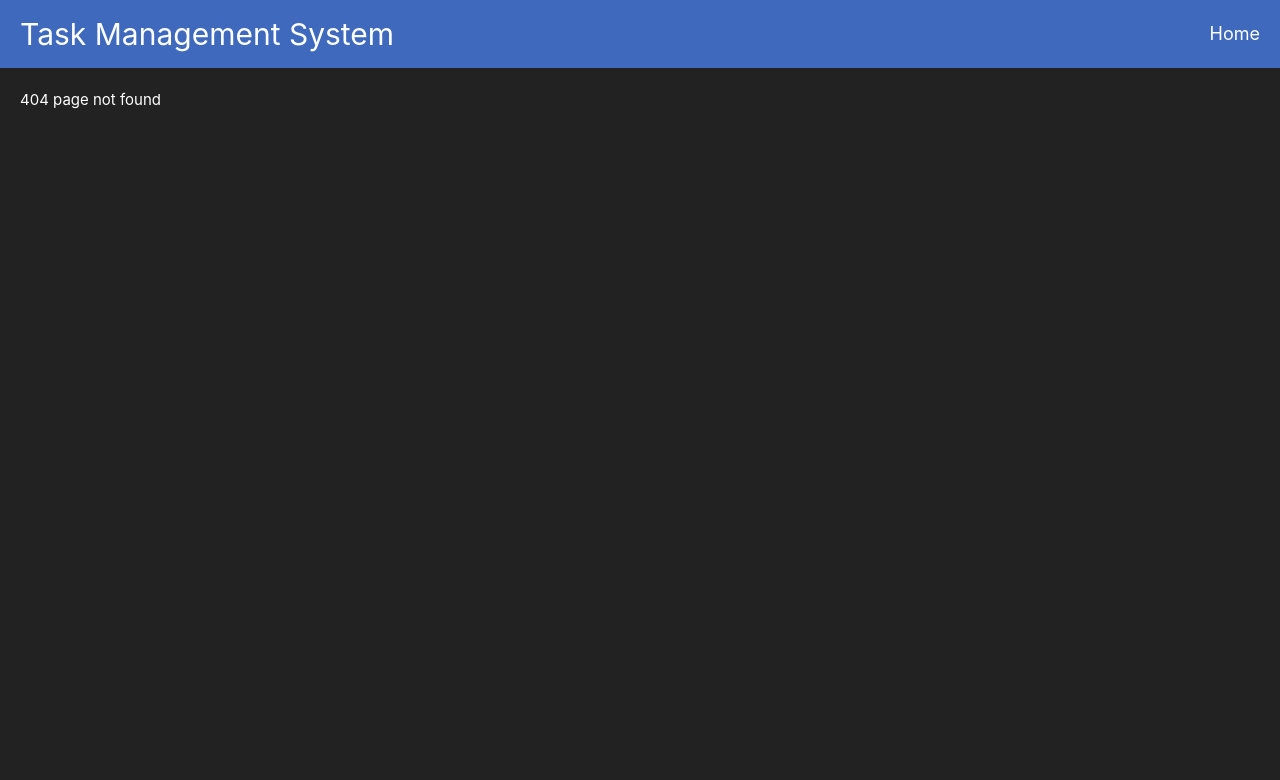
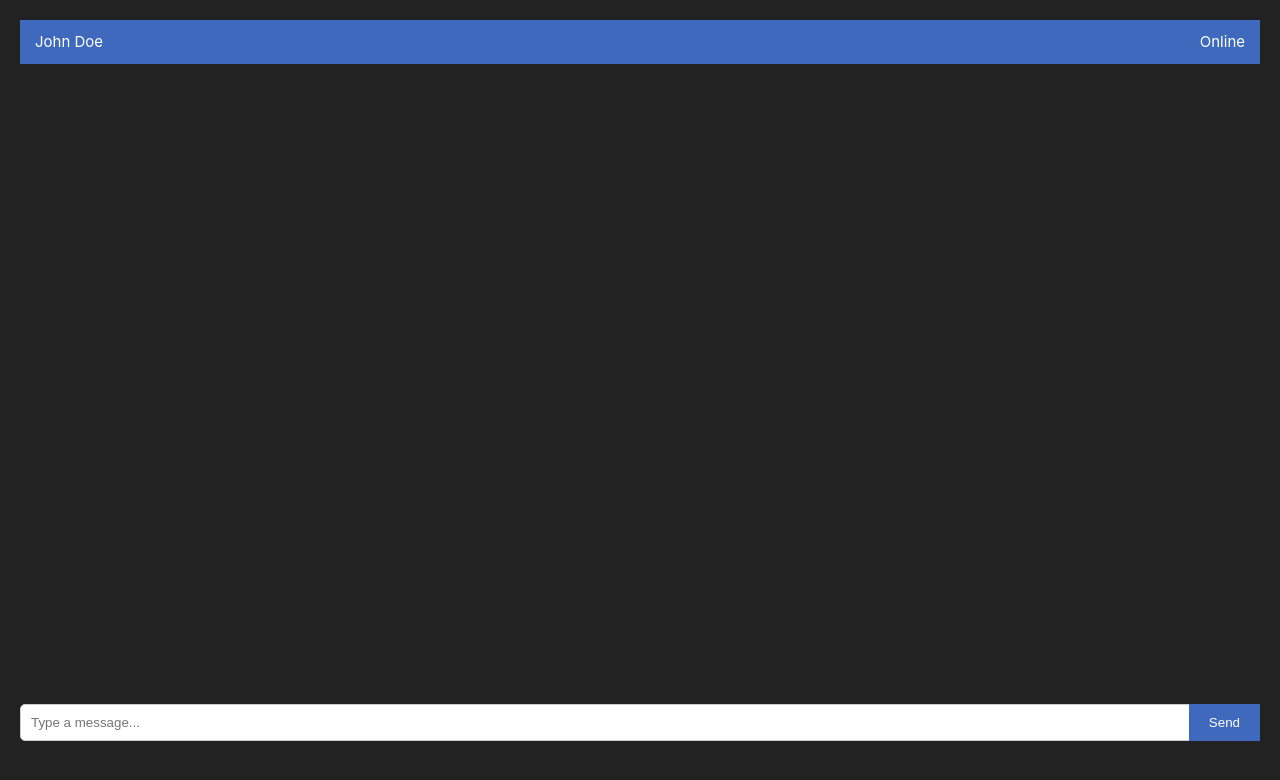
Before and after one commit to barquin123/VueTaskManagement, a Vue app: page /chat/1 in a window 1280 px wide. Before the commit this address had no page. Shown: the top 780 px of the page. Built offline with nearby package versions, Linux system fonts and the light colour scheme.

Commit message:
added chat first commit

```diff
--- a/src/App.vue
+++ b/src/App.vue
@@ -1,19 +1,19 @@
 <script setup>
 import { RouterLink, RouterView, useRoute } from 'vue-router'
 import navigationElem from '@/components/header/nav.vue'
+import { computed } from 'vue';
 
 const route = useRoute();
 
-const userData = {
-  name: 'John Doe',
-  userStatus: 'member'
-}
-
-const hideHeader = ['/login', '/login/'];
+const hideHeader = computed(() => {
+  return route.path === '/login' ||
+         route.path === '/login/' ||
+         route.path.startsWith('/chat')
+})
 </script>
 
 <template>
-  <header v-if = "!hideHeader.includes(route.path)">
+  <header v-if="!hideHeader">
     <navigationElem />
   </header>
 
--- /dev/null
+++ b/src/components/chat/chatBox.vue
@@ -0,0 +1,77 @@
+<script setup>
+defineProps({
+    youMsg: String,
+    otherMsg: String,
+    youName: String,
+    otherName: String,
+    youimg: String,
+    otherimg: String,
+})
+</script>
+
+<template>
+  <div class="chatContainer">
+    <div class="chatBox">
+      <!-- You Message Container -->
+      <div class="you" v-if="youMsg">
+        <div class="youMsgContainer">
+          <div class="youmMsg">
+            {{ youMsg }}
+          </div>
+          <div class="youProfile">
+            <img :src="youimg || 'https://www.w3schools.com/howto/img_avatar.png'" alt="Avatar" class="avatar" v-if="youMsg">
+            <div class="youName">{{ youName }}</div>
+          </div>
+        </div>
+      </div>
+
+      <!-- Other Message Container -->
+      <div class="other" v-if="otherMsg">
+        <div class="otherMsgContainer">
+          <div class="otherProfile">
+            <img :src="otherimg || 'https://www.w3schools.com/howto/img_avatar.png'" alt="Avatar" class="avatar" v-if="otherMsg">
+            <div class="otherName">{{ otherName }}</div>
+          </div>
+          <div class="otherMsg">
+            {{ otherMsg }}
+          </div>
+        </div>
+      </div>
+    </div>
+  </div>
+</template>
+
+<style scoped>
+.chatBox {
+  height: 80vh;
+  display: flex;
+  flex-direction: column-reverse;
+}
+
+.youMsgContainer, .otherMsgContainer {
+  display: flex;
+  align-items: center;
+  padding: 15px;
+  justify-content: end;
+}
+
+.youProfile {
+  margin-left: 25px;
+  text-align: center;
+}
+
+.otherProfile {
+  margin-right: 25px;
+  text-align: center;
+}
+
+img {
+  width: 50px;
+  height: 50px;
+  border-radius: 50%;
+}
+
+.otherMsgContainer {
+  justify-content: start;
+}
+</style>
--- /dev/null
+++ b/src/components/chat/index.vue
@@ -0,0 +1,52 @@
+<script setup>
+import { ref, onMounted, watch } from 'vue';
+import chatBox from '@/components/chat/chatBox.vue';
+</script>
+
+<template>
+    <div class="othersName">
+        <div class="otherName">John Doe</div>
+        <div class="otherStatus">Online</div>
+    </div>
+    <chatBox />
+    <div class="chantInputs">
+            <form>
+                <input type="text" placeholder="Type a message..." class="chatInput" v-model="message" @keyup.enter="sendMessage">
+                <button type="submit" class="sendBtn">Send</button>
+            </form>
+        </div>
+</template>
+
+<style scoped>
+.othersName{
+    display: flex;
+    justify-content: space-between;
+    align-items: center;
+    padding: 10px 15px;
+    background: #3e69bc;
+}
+.chantInputs{
+    position: relative;
+}
+.chatContainer{
+    width: 100%;
+}
+.sendBtn{
+    position: absolute;
+    right: 0;
+    top: 0;
+    padding: 11px 20px;
+    background-color: #3e69bc;
+    color: white;
+    border: none;
+    cursor: pointer;
+}
+.chatInput{
+    width: 100%;
+    padding: 10px;
+    border-radius: 5px;
+    border: 1px solid #ccc;
+    margin-bottom: 10px;
+    outline: none;
+}
+</style>
--- a/src/router/index.js
+++ b/src/router/index.js
@@ -130,6 +130,40 @@ const router = createRouter({
       }
     },
     {
+      path: '/chat/:id',
+      name: 'chat',
+      // route level code-splitting
+      // this generates a separate chunk (About.[hash].js) for this route
+      // which is lazy-loaded when the route is visited.
+      component: () => import('../views/chat.vue'),
+      // beforeEnter: (to, from, next ) => {
+      //   const AuthStore = useAuthStore();
+      //   if (AuthStore.loggedIn) {
+      //     next();
+      //   } else {
+      //     // If not logged in, redirect to login page
+      //     next('/login');
+      //   }
+      // }
+    },
+    {
+      path: '/chat',
+      name: 'messages',
+      // route level code-splitting
+      // this generates a separate chunk (About.[hash].js) for this route
+      // which is lazy-loaded when the route is visited.
+      component: () => import('../views/messages.vue'),
+      // beforeEnter: (to, from, next ) => {
+      //   const AuthStore = useAuthStore();
+      //   if (AuthStore.loggedIn) {
+      //     next();
+      //   } else {
+      //     // If not logged in, redirect to login page
+      //     next('/login');
+      //   }
+      // }
+    },
+    {
       path: '/:pathMatch(.*)*',  // Matches any path that doesn't exist in the routes
       name: 'NotFound',
       component: NotFound,  // The 404 page component
--- a/src/stores/authStore.js
+++ b/src/stores/authStore.js
@@ -21,8 +21,8 @@ export const useAuthStore = defineStore("auth", () => {
     loading.value = true;
     error.value = null;
     try {
-      const response = await axios.post('https://projectapis-o9v7.onrender.com/api/auth/register', credentials);
-      // const response = await axios.post('https://projectapis-o9v7.onrender.com/api/auth/register', credentials);
+      const response = await axios.post('http://localhost:5000/api/auth/register', credentials);
+      // const response = await axios.post('http://localhost:5000/api/auth/register', credentials);
       user.value = response.data;
     } catch (error) {
       if (error.response && error.response.status === 400){
@@ -39,8 +39,8 @@ export const useAuthStore = defineStore("auth", () => {
     loading.value = true;
     error.value = null;
     try {
-      const response = await axios.post('https://projectapis-o9v7.onrender.com/api/auth/login', credentials);
-      // const response = await axios.post('https://projectapis-o9v7.onrender.com/api/auth/login', credentials);
+      const response = await axios.post('http://localhost:5000/api/auth/login', credentials);
+      // const response = await axios.post('http://localhost:5000/api/auth/login', credentials);
       localStorage.setItem('authUserData', JSON.stringify(response.data));
       user.value = JSON.parse(localStorage.getItem('authUserData'));
       localStorage.setItem('loggedIn', JSON.stringify(true));
--- a/src/stores/taskStore.js
+++ b/src/stores/taskStore.js
@@ -12,7 +12,7 @@ export const useTaskStore = defineStore("task", () => {
   const AuthStore = useAuthStore();
   const { user } = AuthStore;
 
-  const socket = ref(io('https://projectapis-o9v7.onrender.com'))
+  const socket = ref(io('http://localhost:5000'))
 
   const noTask = computed(() => tasks.value.length === 0);
 
@@ -21,7 +21,7 @@ export const useTaskStore = defineStore("task", () => {
     Taskloading.value = true;
     error.value = null;
     try {
-        const response = await axios.get('https://projectapis-o9v7.onrender.com/api/tasks')
+        const response = await axios.get('http://localhost:5000')
         // const response = await axios.get('https://projectapis-o9v7.onrender.com/api/tasks')
         tasks.value = response.data;
         tasks.value.sort((a, b) => new Date(b.createdAt) - new Date(a.createdAt));
@@ -39,7 +39,7 @@ export const useTaskStore = defineStore("task", () => {
     error.value = null;
     try {
         const taskWithAsignee = {...newTask, assignedBy: user._id};
-        const response = await axios.post('https://projectapis-o9v7.onrender.com/api/tasks', taskWithAsignee);
+        const response = await axios.post('http://localhost:5000/api/tasks', taskWithAsignee);
         // const response = await axios.post('https://projectapis-o9v7.onrender.com/api/tasks', taskWithAsignee);
         tasks.value.push(response.data);
         taskAdded.value = true;
@@ -55,7 +55,7 @@ export const useTaskStore = defineStore("task", () => {
     Taskloading.value = true;
     error.value = null;
     try {
-      const response = await axios.get(`https://projectapis-o9v7.onrender.com/api/tasks/${id}`);
+      const response = await axios.get(`http://localhost:5000/api/tasks/${id}`);
       // const response = await axios.get(`https://projectapis-o9v7.onrender.com/api/tasks/${id}`);
       return response.data;
     } catch (err) {
@@ -70,7 +70,7 @@ export const useTaskStore = defineStore("task", () => {
     Taskloading.value = true;
     error.value = null;
     try{
-        const response = await axios.put(`https://projectapis-o9v7.onrender.com/api/tasks/${id}`, updateTask)
+        const response = await axios.put(`http://localhost:5000/api/tasks/${id}`, updateTask)
         // const response = await axios.put(`https://projectapis-o9v7.onrender.com/api/tasks/${id}`, updateTask)
         const index = tasks.value.findIndex(task => task._id === id);
         if (index !== -1){
@@ -88,7 +88,7 @@ export const useTaskStore = defineStore("task", () => {
     Taskloading.value = true;
     error.value = null;
     try{
-        await axios.delete(`https://projectapis-o9v7.onrender.com/api/tasks/${id}`)
+        await axios.delete(`http://localhost:5000/api/tasks/${id}`)
         // await axios.delete(`https://projectapis-o9v7.onrender.com/api/tasks/${id}`)
         tasks.value = tasks.value.filter(task => task._id !== id);
     }catch(err){
--- a/src/stores/userStore.js
+++ b/src/stores/userStore.js
@@ -11,8 +11,8 @@ export const useUserStore = defineStore("user", () => {
         userLoading.value = true;
         error.value = null;
         try {
-            // const response = await axios.get('https://projectapis-o9v7.onrender.com/api/users')
-            const response = await axios.get('https://projectapis-o9v7.onrender.com/api/users')
+            // const response = await axios.get('http://localhost:5000/api/users')
+            const response = await axios.get('http://localhost:5000/api/users')
             users.value = response.data;
             return response.data;
         } catch (err) {
@@ -27,8 +27,8 @@ export const useUserStore = defineStore("user", () => {
         userLoading.value = true;
         error.value = null;
         try {
-            // const response = await axios.get(`https://projectapis-o9v7.onrender.com/api/users/${id}`)
-            const response = await axios.get(`https://projectapis-o9v7.onrender.com/api/users/${id}`)
+            // const response = await axios.get(`http://localhost:5000/api/users/${id}`)
+            const response = await axios.get(`http://localhost:5000/api/users/${id}`)
             return response.data;
         } catch (err) {
             error.value = 'error fetching data';
@@ -42,8 +42,8 @@ export const useUserStore = defineStore("user", () => {
         userLoading.value = true;
         error.value = null;
         try {
-            // const response = await axios.get('https://projectapis-o9v7.onrender.com/api/users/members')
-            const response = await axios.get('https://projectapis-o9v7.onrender.com/api/users/members')
+            // const response = await axios.get('http://localhost:5000/api/users/members')
+            const response = await axios.get('http://localhost:5000/api/users/members')
             users.value = response.data;
             return response.data;
         } catch (err) {
@@ -58,8 +58,8 @@ export const useUserStore = defineStore("user", () => {
         userLoading.value = true;
         error.value = null;
         try {
-            // const response = await axios.post('https://projectapis-o9v7.onrender.com/api/users', newUser)
-            const response = await axios.post('https://projectapis-o9v7.onrender.com/api/users', newUser)
+            // const response = await axios.post('http://localhost:5000/api/users', newUser)
+            const response = await axios.post('http://localhost:5000/api/users', newUser)
             users.value.push(response.data);
         } catch (err) {
             error.value = 'error adding user';
@@ -73,8 +73,8 @@ export const useUserStore = defineStore("user", () => {
         userLoading.value = true;
         error.value = null;
         try {
-            // const response = await axios.put(`https://projectapis-o9v7.onrender.com/api/users/${id}`, updateUser)
-            const response = await axios.put(`https://projectapis-o9v7.onrender.com/api/users/${id}`, updateUser)
+            // const response = await axios.put(`http://localhost:5000/api/users/${id}`, updateUser)
+            const response = await axios.put(`http://localhost:5000/api/users/${id}`, updateUser)
             const index = users.value.findIndex(user => user.id === id);
             if (index !== -1) {
                 this.users[index] = response.data;
@@ -91,8 +91,8 @@ export const useUserStore = defineStore("user", () => {
         userLoading.value = true;
         error.value = null;
         try {
-            // await axios.delete(`https://projectapis-o9v7.onrender.com/api/users/${id}`)
-            await axios.delete(`https://projectapis-o9v7.onrender.com/api/users/${id}`)
+            // await axios.delete(`http://localhost:5000/api/users/${id}`)
+            await axios.delete(`http://localhost:5000/api/users/${id}`)
             users.value = users.value.filter(user => user.id !== id);
         } catch (err) {
             error.value = 'error deleting user';
--- /dev/null
+++ b/src/views/chat.vue
@@ -0,0 +1,7 @@
+<script setup>
+import chatIndex from '@/components/chat/index.vue';
+</script>
+
+<template>
+    <chatIndex />
+</template>
--- /dev/null
+++ b/src/views/messages.vue
@@ -0,0 +1,3 @@
+<template>
+    <p>messages</p>
+</template>
```
Also changed, not shown: src/stores/chatStore.js (added, +50 -0 lines).
